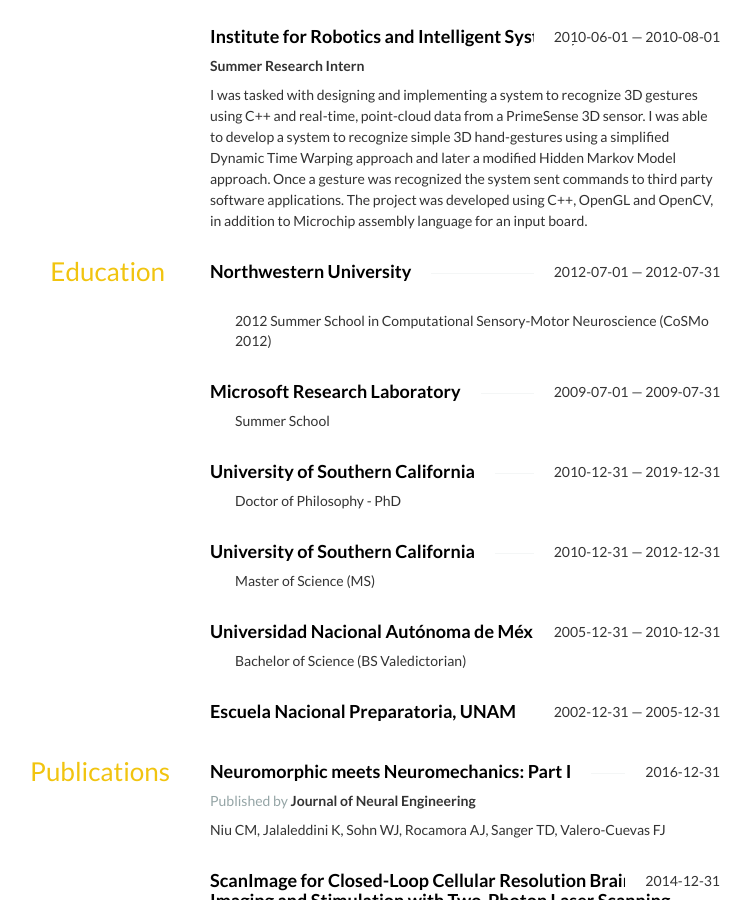
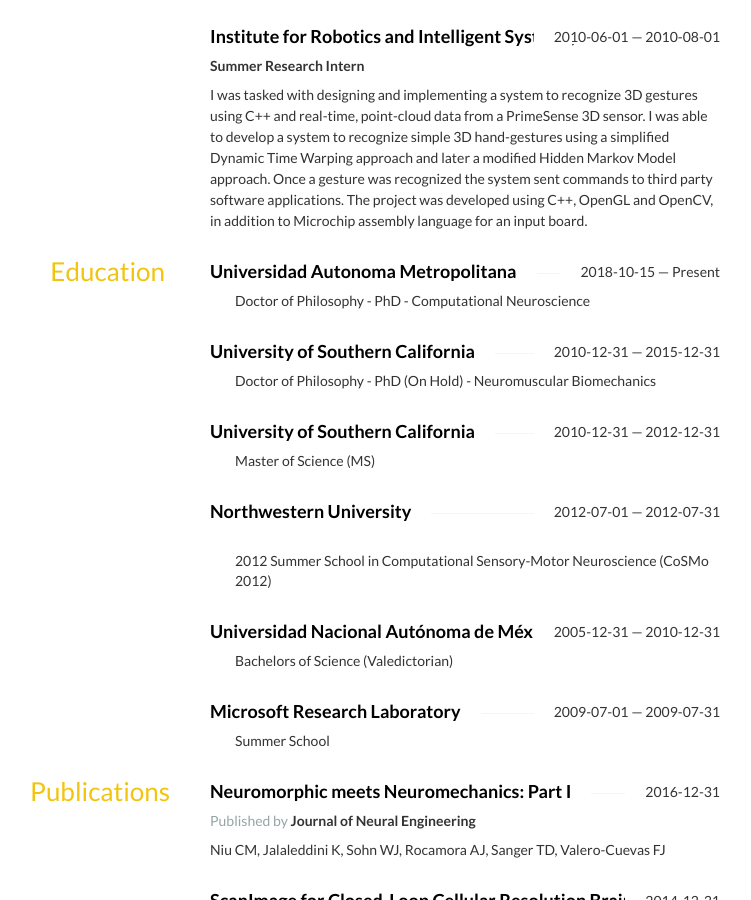
Before and after one commit to adrianrocamora/adrianrocamora.github.io, a Jekyll site: the page resume.html, which Jekyll copies as it is, in a window 1280 px wide and 900 px high, scrolled down 1424 px. Shown: the whole window, without its empty margins (265-1016 px from the left). Built offline with Jekyll 4.4.1, drawn with Linux system fonts in a browser that asks for light colours; nearby versions of some CDN libraries; a style sheet for code colours, icons or effects is not loaded.

Commit message:
Updated resume website

```diff
--- a/resume.html
+++ b/resume.html
@@ -379,38 +379,24 @@
 					<div class="row">
 						<div class="col-sm-12">
 							<h4 class="strike-through">
-					<span>Northwestern University</span>
+								<span>Universidad Autonoma Metropolitana</span>
 								<span class="date">
-						2012-07-01 — 2012-07-31
-					</span>
-				</h4>
-				<div class="area">
-
-				</div>
-				<div class="studyType">
-					2012 Summer School in Computational Sensory-Motor Neuroscience (CoSMo 2012)
-				</div>
-			</div>
-			<div class="col-sm-12">
-				<h4 class="strike-through">
-					<span>Microsoft Research Laboratory</span>
-					<span class="date">
-						2009-07-01 — 2009-07-31
+									2018-10-15 — Present
 								</span>
 							</h4>
 							<div class="studyType">
-					Summer School
+								Doctor of Philosophy - PhD - Computational Neuroscience
 							</div>
 						</div>
 						<div class="col-sm-12">
 							<h4 class="strike-through">
 								<span>University of Southern California</span>
 								<span class="date">
-						2010-12-31 — 2019-12-31
+									2010-12-31 — 2015-12-31
 								</span>
 							</h4>
 							<div class="studyType">
-					Doctor of Philosophy - PhD
+								Doctor of Philosophy - PhD (On Hold) - Neuromuscular Biomechanics
 							</div>
 						</div>
 						<div class="col-sm-12">
@@ -426,22 +412,39 @@
 						</div>
 						<div class="col-sm-12">
 							<h4 class="strike-through">
+								<span>Northwestern University</span>
+								<span class="date">
+									2012-07-01 — 2012-07-31
+								</span>
+							</h4>
+							<div class="area">
+
+							</div>
+							<div class="studyType">
+								2012 Summer School in Computational Sensory-Motor Neuroscience (CoSMo 2012)
+							</div>
+						</div>
+						<div class="col-sm-12">
+							<h4 class="strike-through">
 								<span>Universidad Nacional Autónoma de México</span>
 								<span class="date">
 									2005-12-31 — 2010-12-31
 								</span>
 							</h4>
 							<div class="studyType">
-					Bachelor of Science (BS Valedictorian)
+								Bachelors of Science (Valedictorian)
 							</div>
 						</div>
 						<div class="col-sm-12">
 							<h4 class="strike-through">
-					<span>Escuela Nacional Preparatoria, UNAM</span>
+								<span>Microsoft Research Laboratory</span>
 								<span class="date">
-						2002-12-31 — 2005-12-31
+									2009-07-01 — 2009-07-31
 								</span>
 							</h4>
+							<div class="studyType">
+								Summer School
+							</div>
 						</div>
 					</div>
 				</div>
@@ -608,251 +611,6 @@
 				</div>
 			</section>
 
-	<!--<section id="skills" class="row">-->
-		<!--<aside class="col-sm-3">-->
-			<!--<h3>Skills</h3>-->
-		<!--</aside>-->
-		<!--<div class="col-sm-9">-->
-			<!--<div class="row">-->
-			<!--<div class="col-sm-6">-->
-				<!--<div class="name">-->
-					<!--<h4>Machine Learning</h4>-->
-				<!--</div>-->
-			<!--</div>-->
-			<!--<div class="col-sm-6">-->
-				<!--<div class="name">-->
-					<!--<h4>Improvisational Comedy</h4>-->
-				<!--</div>-->
-			<!--</div>-->
-			<!--<div class="col-sm-6">-->
-				<!--<div class="name">-->
-					<!--<h4>Biomedical Engineering</h4>-->
-				<!--</div>-->
-			<!--</div>-->
-			<!--<div class="col-sm-6">-->
-				<!--<div class="name">-->
-					<!--<h4>Performing Arts</h4>-->
-				<!--</div>-->
-			<!--</div>-->
-			<!--<div class="col-sm-6">-->
-				<!--<div class="name">-->
-					<!--<h4>Robotics</h4>-->
-				<!--</div>-->
-			<!--</div>-->
-			<!--<div class="col-sm-6">-->
-				<!--<div class="name">-->
-					<!--<h4>Comedy</h4>-->
-				<!--</div>-->
-			<!--</div>-->
-			<!--<div class="col-sm-6">-->
-				<!--<div class="name">-->
-					<!--<h4>Signal Processing</h4>-->
-				<!--</div>-->
-			<!--</div>-->
-			<!--<div class="col-sm-6">-->
-				<!--<div class="name">-->
-					<!--<h4>Theatre</h4>-->
-				<!--</div>-->
-			<!--</div>-->
-			<!--<div class="col-sm-6">-->
-				<!--<div class="name">-->
-					<!--<h4>Simulations</h4>-->
-				<!--</div>-->
-			<!--</div>-->
-			<!--<div class="col-sm-6">-->
-				<!--<div class="name">-->
-					<!--<h4>Artificial Intelligence</h4>-->
-				<!--</div>-->
-			<!--</div>-->
-			<!--<div class="col-sm-6">-->
-				<!--<div class="name">-->
-					<!--<h4>Research</h4>-->
-				<!--</div>-->
-			<!--</div>-->
-			<!--<div class="col-sm-6">-->
-				<!--<div class="name">-->
-					<!--<h4>Musical Theatre</h4>-->
-				<!--</div>-->
-			<!--</div>-->
-			<!--<div class="col-sm-6">-->
-				<!--<div class="name">-->
-					<!--<h4>Computer Vision</h4>-->
-				<!--</div>-->
-			<!--</div>-->
-			<!--<div class="col-sm-6">-->
-				<!--<div class="name">-->
-					<!--<h4>Mathematical Modeling</h4>-->
-				<!--</div>-->
-			<!--</div>-->
-			<!--<div class="col-sm-6">-->
-				<!--<div class="name">-->
-					<!--<h4>Entertainment</h4>-->
-				<!--</div>-->
-			<!--</div>-->
-			<!--<div class="col-sm-6">-->
-				<!--<div class="name">-->
-					<!--<h4>Agile Methodologies</h4>-->
-				<!--</div>-->
-			<!--</div>-->
-			<!--<div class="col-sm-6">-->
-				<!--<div class="name">-->
-					<!--<h4>Neuroscience</h4>-->
-				<!--</div>-->
-			<!--</div>-->
-			<!--<div class="col-sm-6">-->
-				<!--<div class="name">-->
-					<!--<h4>Economics</h4>-->
-				<!--</div>-->
-			<!--</div>-->
-			<!--<div class="col-sm-6">-->
-				<!--<div class="name">-->
-					<!--<h4>Psychology</h4>-->
-				<!--</div>-->
-			<!--</div>-->
-			<!--<div class="col-sm-6">-->
-				<!--<div class="name">-->
-					<!--<h4>History</h4>-->
-				<!--</div>-->
-			<!--</div>-->
-			<!--<div class="col-sm-6">-->
-				<!--<div class="name">-->
-					<!--<h4>Human Resources</h4>-->
-				<!--</div>-->
-			<!--</div>-->
-			<!--<div class="col-sm-6">-->
-				<!--<div class="name">-->
-					<!--<h4>Business Strategy</h4>-->
-				<!--</div>-->
-			<!--</div>-->
-			<!--<div class="col-sm-6">-->
-				<!--<div class="name">-->
-					<!--<h4>Operations Research</h4>-->
-				<!--</div>-->
-			<!--</div>-->
-			<!--<div class="col-sm-6">-->
-				<!--<div class="name">-->
-					<!--<h4>Strategic Planning</h4>-->
-				<!--</div>-->
-			<!--</div>-->
-			<!--<div class="col-sm-6">-->
-				<!--<div class="name">-->
-					<!--<h4>C++</h4>-->
-				<!--</div>-->
-			<!--</div>-->
-			<!--<div class="col-sm-6">-->
-				<!--<div class="name">-->
-					<!--<h4>Matlab</h4>-->
-				<!--</div>-->
-			<!--</div>-->
-			<!--<div class="col-sm-6">-->
-				<!--<div class="name">-->
-					<!--<h4>Python</h4>-->
-				<!--</div>-->
-			<!--</div>-->
-			<!--<div class="col-sm-6">-->
-				<!--<div class="name">-->
-					<!--<h4>Improvisation</h4>-->
-				<!--</div>-->
-			<!--</div>-->
-			<!--<div class="col-sm-6">-->
-				<!--<div class="name">-->
-					<!--<h4>Voice Acting</h4>-->
-				<!--</div>-->
-			<!--</div>-->
-			<!--<div class="col-sm-6">-->
-				<!--<div class="name">-->
-					<!--<h4>Acting</h4>-->
-				<!--</div>-->
-			<!--</div>-->
-			<!--<div class="col-sm-6">-->
-				<!--<div class="name">-->
-					<!--<h4>Public Speaking</h4>-->
-				<!--</div>-->
-			<!--</div>-->
-			<!--<div class="col-sm-6">-->
-				<!--<div class="name">-->
-					<!--<h4>Language Teaching</h4>-->
-				<!--</div>-->
-			<!--</div>-->
-			<!--<div class="col-sm-6">-->
-				<!--<div class="name">-->
-					<!--<h4>Leadership</h4>-->
-				<!--</div>-->
-			<!--</div>-->
-			<!--<div class="col-sm-6">-->
-				<!--<div class="name">-->
-					<!--<h4>Humor</h4>-->
-				<!--</div>-->
-			<!--</div>-->
-			<!--<div class="col-sm-6">-->
-				<!--<div class="name">-->
-					<!--<h4>Pretending to listen</h4>-->
-				<!--</div>-->
-			<!--</div>-->
-			<!--<div class="col-sm-6">-->
-				<!--<div class="name">-->
-					<!--<h4>Stoicism</h4>-->
-				<!--</div>-->
-			<!--</div>-->
-			<!--<div class="col-sm-6">-->
-				<!--<div class="name">-->
-					<!--<h4>Photographic Memory</h4>-->
-				<!--</div>-->
-			<!--</div>-->
-			<!--<div class="col-sm-6">-->
-				<!--<div class="name">-->
-					<!--<h4>Viral Marketing</h4>-->
-				<!--</div>-->
-			<!--</div>-->
-			<!--<div class="col-sm-6">-->
-				<!--<div class="name">-->
-					<!--<h4>Mechatronics</h4>-->
-				<!--</div>-->
-			<!--</div>-->
-			<!--<div class="col-sm-6">-->
-				<!--<div class="name">-->
-					<!--<h4>Biomechanics</h4>-->
-				<!--</div>-->
-			<!--</div>-->
-			<!--<div class="col-sm-6">-->
-				<!--<div class="name">-->
-					<!--<h4>Pattern Recognition</h4>-->
-				<!--</div>-->
-			<!--</div>-->
-			<!--<div class="col-sm-6">-->
-				<!--<div class="name">-->
-					<!--<h4>Physical Comedy</h4>-->
-				<!--</div>-->
-			<!--</div>-->
-			<!--<div class="col-sm-6">-->
-				<!--<div class="name">-->
-					<!--<h4>Musical Instruments</h4>-->
-				<!--</div>-->
-			<!--</div>-->
-			<!--<div class="col-sm-6">-->
-				<!--<div class="name">-->
-					<!--<h4>Riemann Hypothesis</h4>-->
-				<!--</div>-->
-			<!--</div>-->
-			<!--<div class="col-sm-6">-->
-				<!--<div class="name">-->
-					<!--<h4>Aikido</h4>-->
-				<!--</div>-->
-			<!--</div>-->
-			<!--<div class="col-sm-6">-->
-				<!--<div class="name">-->
-					<!--<h4>Multilingualism</h4>-->
-				<!--</div>-->
-			<!--</div>-->
-			<!--<div class="col-sm-6">-->
-				<!--<div class="name">-->
-					<!--<h4>Lua</h4>-->
-				<!--</div>-->
-			<!--</div>-->
-			<!--</div>-->
-		<!--</div>-->
-	<!--</section>-->
-
 			<section id="languages" class="row">
 				<aside class="col-sm-3">
 					<h3>Languages</h3>
```
Lines whose indentation alone changed are shown as unchanged.
